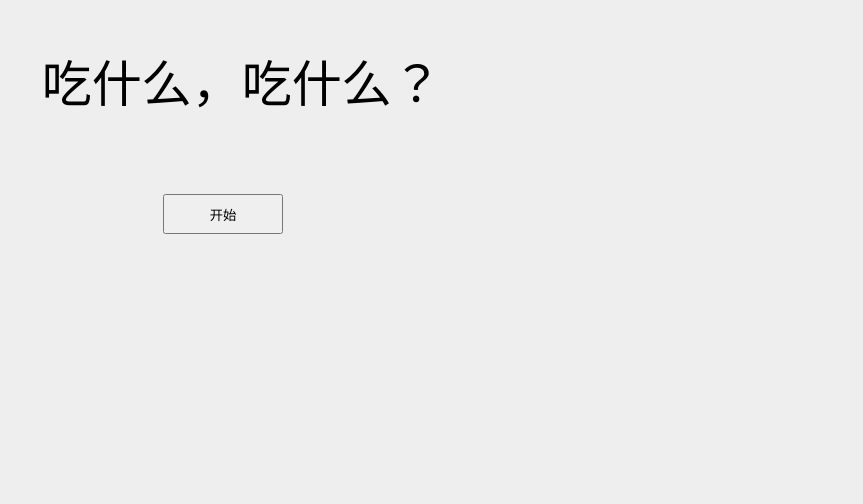
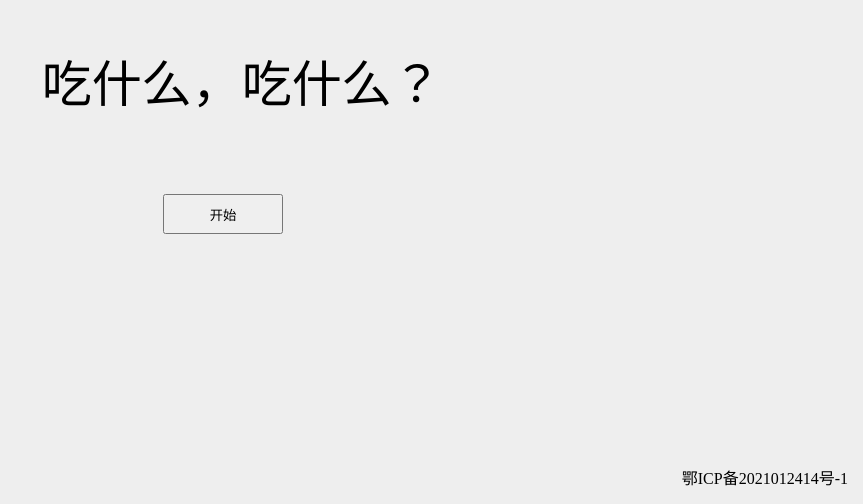
Before and after one commit to polin-x/polin-x.github.io, a plain HTML site: page index.html in a window 1280 px wide. Shown: the part 296-800 px from the top of the page, without its empty margins (417-1280 px from the left). Drawn offline with nearby package versions, Linux system fonts and the light colour scheme.

Commit message:
refactor(index.html):增加工信部备案信息 ” ；

```diff
--- a/default.css
+++ b/default.css
@@ -102,8 +102,21 @@ body {
     height: 22px;
 }
 
-#weibo {
+#beian {
     position: absolute;
     bottom: 15px;
     right: 15px;
+    margin: 0 auto;
 }
+
+#beian a {
+    color: var(--text-color);
+    text-decoration: none;
+    cursor: pointer;
+    transition: color .2s ease-in-out,background-color .2s ease-in-out;
+}
+
+/*.beian {
+    bottom: 10px;
+}
+*/
--- a/index.html
+++ b/index.html
@@ -41,6 +41,10 @@
                 馄饨 拉面 烩面 热干面 刀削面 油泼面 炸酱面 炒面 大米先生 重庆小面 芒果 米线 酸辣粉 土豆粉 螺狮粉 凉皮儿 麻辣烫 肉夹馍 羊肉汤 炒饭 盖浇饭 卤肉饭 烤肉饭 黄焖鸡米饭 驴肉火烧 川菜 麻辣香锅 火锅 酸菜鱼 烤串 披萨 烤鸭 汉堡 炸鸡 寿司 蟹黄包 煎饼果子 生煎 炒年糕 西红柿鸡蛋 芒果 零食 日料 酸菜鱼 糖醋排骨 意面 披萨 吮指原味鸡
     </textarea>
 
+
+    <div id="beian"><span><a href="http://beian.miit.gov.cn/" target="_blank" rel="nofollow noopener">
+鄂ICP备2021012414号-1</a></span></div>
+
 	<!-- <div id="weibo">
 		<wb:follow-button uid="" type="gray_1" width="67" height="24" ></wb:follow-button>
 	</div> -->
```
